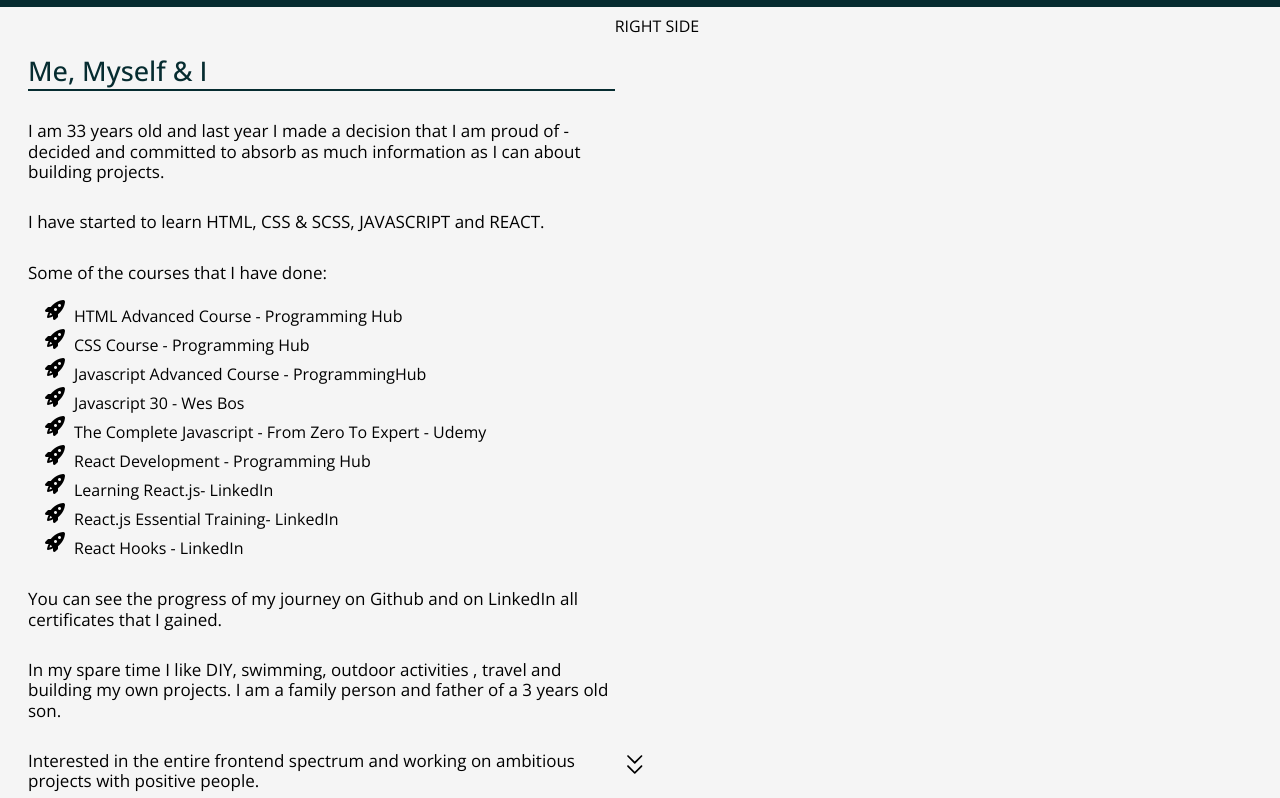
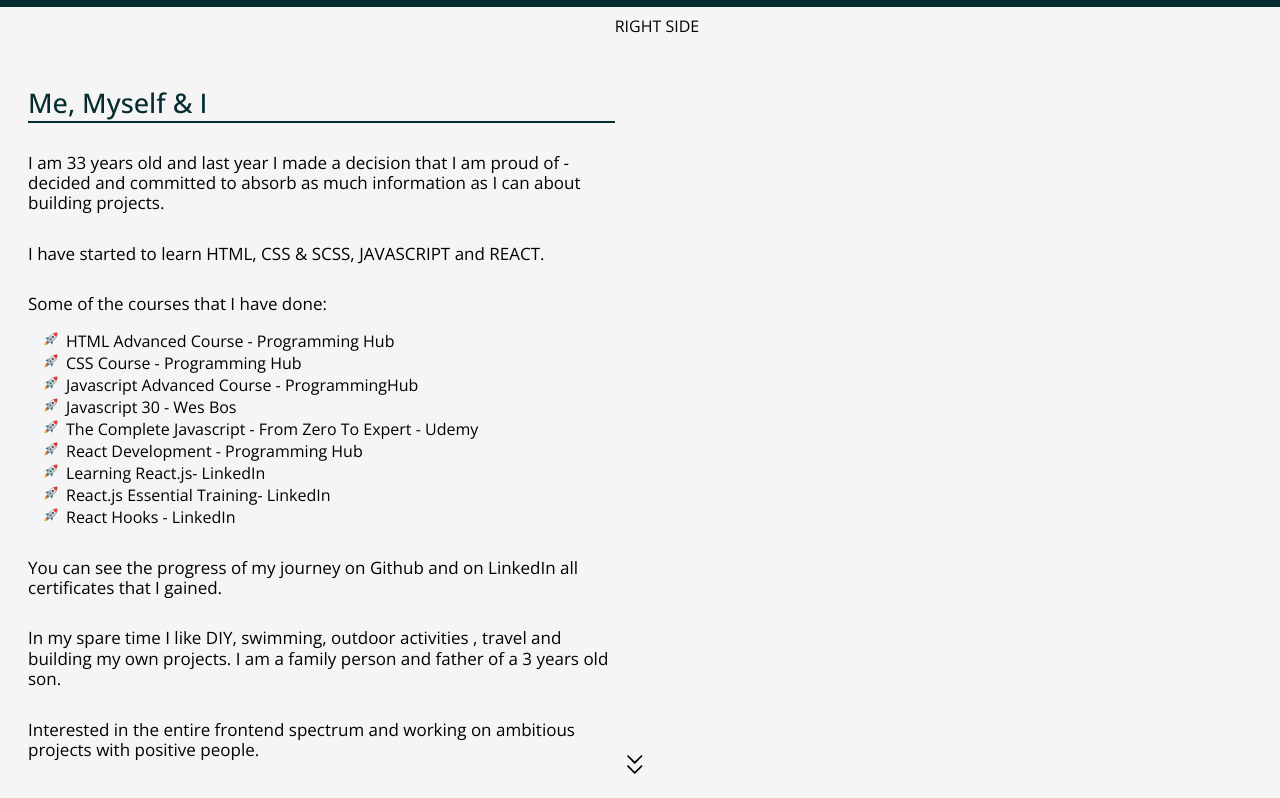
Before and after one commit to Adriantutuianu/personal-website, a React (Create React App) app: page / in a window 1280 px wide. Shown: the part 793-1591 px from the top of the page. Built offline with nearby package versions, Linux system fonts and the light colour scheme.

Commit message:
Styled list about section

```diff
--- a/src/Sections/about.scss
+++ b/src/Sections/about.scss
@@ -22,7 +22,7 @@
       line-height: 1.2;
     }
     .courses {
-      list-style-image: url("../icons/rocket.png");
+      list-style-image: url("../icons/rocket-icon.png");
       list-style-position: inside;
       margin-left: 15px;
       margin-top: 15px;
```
Also changed, not shown: src/icons/rocket-icon.png (added), src/icons/rocket.png (deleted).
